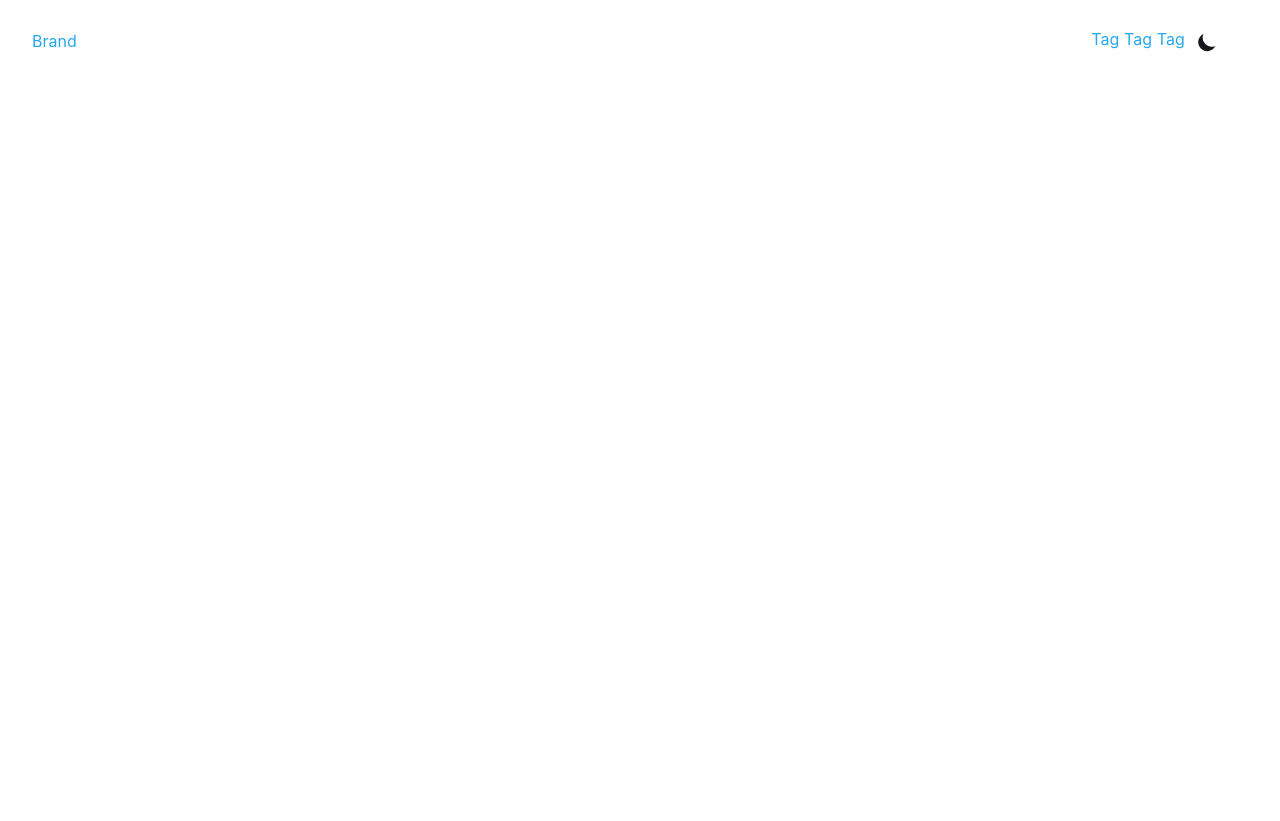
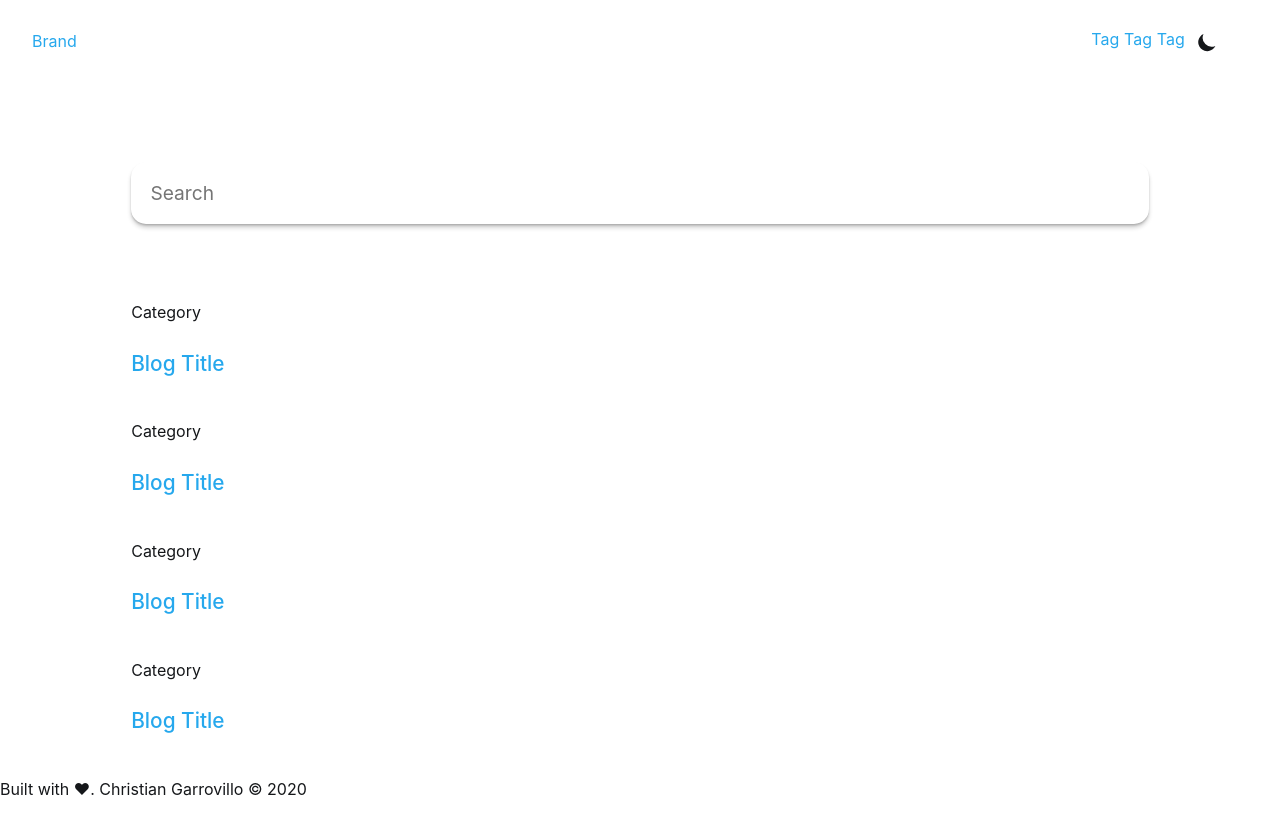
Before and after one commit to cgarrovillo/foodlyapp, a Next.js app in the folder frontend/: page /blogs in a window 1280 px wide. Before the commit the page ends 800 px from the top, so only its background shows below. Built offline with nearby package versions, Linux system fonts and the light colour scheme; no server answers.

Commit message:
Fix dark mode bug

```diff
--- a/frontend/components/Brand/Logo.jsx
+++ b/frontend/components/Brand/Logo.jsx
@@ -1,5 +1,6 @@
 import React from 'react'
+import Link from 'next/link'
 
 export default function Logo() {
-  return <a>Brand</a>
+  return <Link href="/">Brand</Link>
 }
--- /dev/null
+++ b/frontend/components/Content/Card.jsx
@@ -0,0 +1,16 @@
+import React from 'react'
+
+export default function LandscapeCard() {
+  return (
+    <div>
+      <article className="card">
+        <div>
+          <span>Category</span>
+          <a>
+            <h6>Blog Title</h6>
+          </a>
+        </div>
+      </article>
+    </div>
+  )
+}
--- a/frontend/components/Interaction/DarkModeToggle.jsx
+++ b/frontend/components/Interaction/DarkModeToggle.jsx
@@ -1,5 +1,5 @@
 import React, { useState } from 'react'
-import { HiMoon, HiOutlineMoon } from 'react-icons/hi'
+import { HiMoon } from 'react-icons/hi'
 
 export default function DarkModeToggle() {
   const [isDark, setIsDark] = useState(false)
--- a/frontend/components/Interaction/SearchBar.jsx
+++ b/frontend/components/Interaction/SearchBar.jsx
@@ -1,5 +1,12 @@
 import React from 'react'
 
 export default function SearchBar({ ...props }) {
-  return <input className="input--searchbar" type="text" {...props} />
+  return (
+    <input
+      className="input--searchbar"
+      type="text"
+      placeholder="Search"
+      {...props}
+    />
+  )
 }
--- a/frontend/pages/_app.js
+++ b/frontend/pages/_app.js
@@ -1,13 +1,23 @@
 import { Provider } from 'react-redux'
+import Footer from '../components/Footer/Footer'
+import Navbar from '../components/Navbar/Navbar'
 import store from '../store'
 
 import '../styles/cg.scss'
 
-// Tell NextJS to use a custom <App /> component to use Redux
+// Tell NextJS to use a custom <App /> component to wrap our components/pages with
+// things like a Redux Provider or Navbar
 export default function MyApp({ Component, pageProps }) {
+  if (typeof window !== 'undefined') {
+    const a = window.matchMedia('(prefers-color-scheme: dark)')
+    if (a.matches) document.body.classList.toggle('dark')
+  }
+
   return (
     <Provider store={store}>
+      <Navbar />
       <Component {...pageProps} />
+      <Footer />
     </Provider>
   )
 }
--- a/frontend/pages/_document.js
+++ /dev/null
@@ -1,25 +0,0 @@
-import Document, { Html, Head, Main, NextScript } from 'next/document'
-import Navbar from '../components/Navbar/Navbar'
-
-// Tell NextJS to use a custom `Document`, to add globally shared components like a Navbar
-class MyDocument extends Document {
-  static async getInitialProps(ctx) {
-    const initialProps = await Document.getInitialProps(ctx)
-    return { ...initialProps }
-  }
-
-  render() {
-    return (
-      <Html>
-        <Head />
-        <body>
-          <Navbar />
-          <Main />
-          <NextScript />
-        </body>
-      </Html>
-    )
-  }
-}
-
-export default MyDocument
--- a/frontend/pages/blogs.js
+++ b/frontend/pages/blogs.js
@@ -2,6 +2,9 @@ import React, { useState, useEffect } from 'react'
 import { useDispatch, useSelector } from 'react-redux'
 import axios from 'axios'
 import { setBlog } from '../redux/BlogSlice'
+
+import SearchBar from '../components/Interaction/SearchBar'
+import LandscapeCard from '../components/Content/Card'
 
 export default function Blogs() {
   const [isLoaded, setIsLoaded] = useState(false)
@@ -20,10 +23,19 @@ export default function Blogs() {
       })
       .catch((err) => console.log(err))
   }, [])
-  console.log(state)
   return (
     <>
-      <div className="container"></div>
+      <div className="container">
+        <div className="header">
+          <SearchBar />
+        </div>
+      </div>
+      <div className="container">
+        <LandscapeCard />
+        <LandscapeCard />
+        <LandscapeCard />
+        <LandscapeCard />
+      </div>
     </>
   )
 }
--- a/frontend/styles/cg.scss
+++ b/frontend/styles/cg.scss
@@ -43,6 +43,14 @@ $height: 4rem;
 $margin: 2rem;
 $radius: 0.6rem;
 
+/* Shadows */
+$bs-diffused-4: 0 1px 1px rgba(0, 0, 0, 0.08), 0 2px 2px rgba(0, 0, 0, 0.12),
+  0 4px 4px rgba(0, 0, 0, 0.16), 0 8px 8px rgba(0, 0, 0, 0.2);
+
+/** QERQ*/
+$bs-diffused-3: 0 1px 1px rgba(0, 0, 0, 0.08), 0 2px 2px rgba(0, 0, 0, 0.12),
+  0 4px 4px rgba(0, 0, 0, 0.16);
+
 /* Vanilla CSS Variables
  * For Light / Dark Mode Switching Dynamically (since SASS is pre-processed)
 /* ---------------------------------------------------------- */
@@ -50,6 +58,9 @@ $radius: 0.6rem;
   --clr-primary: #{$clr-light};
   --clr-secondary: #{$clr-dark};
 }
+
+/* Mixins
+/* ---------------------------------------------------------- */
 
 /* Reset
 /* ---------------------------------------------------------- */
@@ -250,6 +261,7 @@ button,
 select {
   text-transform: none;
 }
+
 button,
 html input[type='button'],
 input[type='reset'],
@@ -267,30 +279,38 @@ input::-moz-focus-inner {
   padding: 0;
   border: 0;
 }
+
 input {
+  border: none;
   line-height: normal;
-}
-input:focus {
+
+  &:focus {
     outline: none;
   }
-input[type='checkbox'],
-input[type='radio'] {
+
+  &[type='checkbox'],
+  &[type='radio'] {
     box-sizing: border-box;
     padding: 0;
   }
-input[type='number']::-webkit-inner-spin-button,
-input[type='number']::-webkit-outer-spin-button {
+
+  &[type='number']::-webkit-inner-spin-button,
+  &[type='number']::-webkit-outer-spin-button {
     height: auto;
   }
-input[type='search'] {
+
+  &[type='search'] {
     box-sizing: content-box;
 
     -webkit-appearance: textfield;
   }
-input[type='search']::-webkit-search-cancel-button,
-input[type='search']::-webkit-search-decoration {
+
+  &[type='search']::-webkit-search-cancel-button,
+  &[type='search']::-webkit-search-decoration {
     -webkit-appearance: none;
   }
+}
+
 legend {
   padding: 0;
   border: 0;
@@ -334,17 +354,10 @@ body {
   -webkit-font-smoothing: antialiased;
   -moz-osx-font-smoothing: grayscale;
   -moz-font-feature-settings: 'liga' on;
-  &.dark {
+}
+.dark {
   --clr-primary: #{$clr-dark};
   --clr-secondary: #{$clr-light};
-  }
-}
-
-@media (prefers-color-scheme: dark) {
-  body {
-    background-color: var(--clr-secondary);
-    color: var(--clr-primary);
-  }
 }
 
 ::selection {
@@ -532,7 +545,7 @@ h5 {
 
 h6 {
   margin: 1.5em 0 0.5em 0;
-  font-size: 1.4rem;
+  font-size: 1.3rem;
   font-weight: 500;
 }
 
@@ -709,7 +722,7 @@ h6 {
     top: 65px;
     right: 0;
     left: 0;
-    background-color: inherit;
+    background-color: var(--clr-primary);
 
     //Smooth Transition
     height: 0;
@@ -759,6 +772,15 @@ h6 {
   margin: 10em 0 10em 0;
 }
 
+.header {
+  text-align: center;
+  display: flex;
+  flex-flow: column nowrap;
+  align-items: center;
+  justify-content: center;
+  margin: 5em 0 5em 0;
+}
+
 /* Interactives
 /* ---------------------------------------------------------- */
 
@@ -772,11 +794,23 @@ button.cta {
   }
 }
 
-.input--searchbar {
+input[type='text'] {
+  border-radius: 15px;
 }
 
-/* Index
+.input--searchbar {
+  box-shadow: $bs-diffused-3;
+  font-size: 1.2em;
+  padding: 1em 1em 1em 1em;
+  width: 100%;
+}
+
+/* Cards
 /* ---------------------------------------------------------- */
+
+.card {
+  margin: 3em 0;
+}
 
 /* Pagination
 /* ---------------------------------------------------------- */
```
Also changed, not shown: frontend/pages/index.js (+1 -6 lines). Lines whose indentation alone changed are shown as unchanged.
